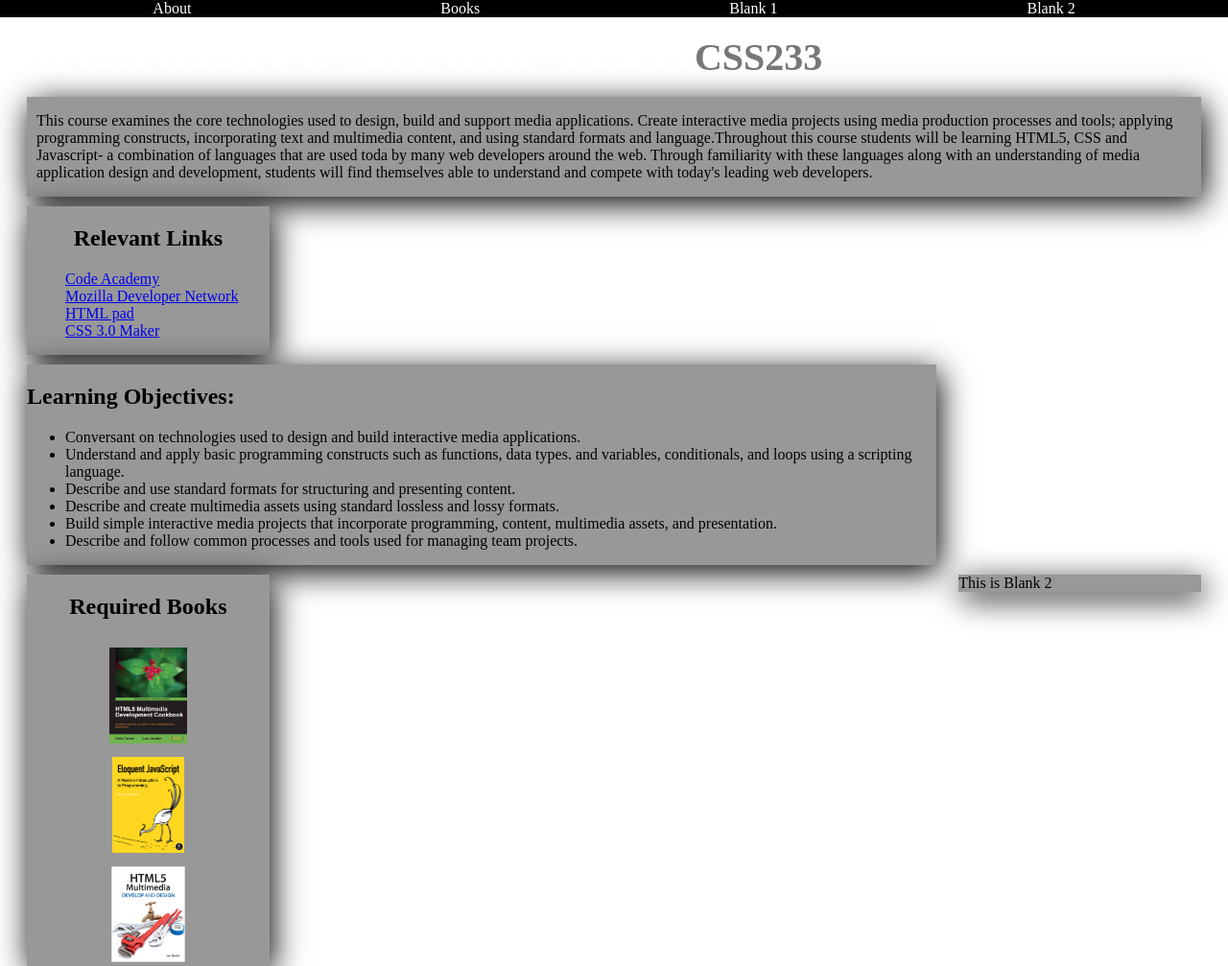
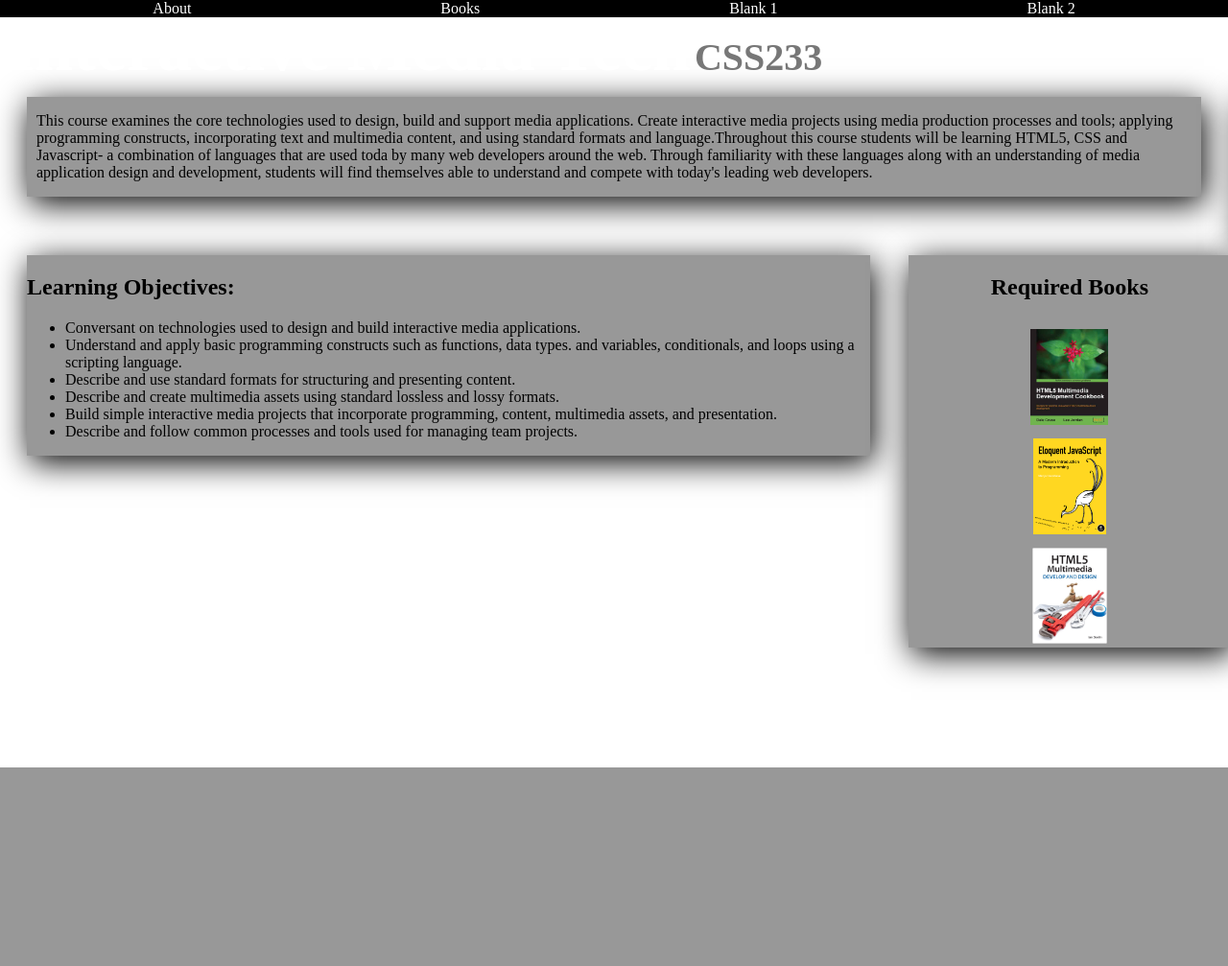
Before and after one commit to CSS233-B/CSS233-B.github.io, a PHP site: page / in a window 1280 px wide; the page is wider, and only the part inside the window is pictured. Shown: that part at 96% size. After the commit the page ends 800 px from the top of that part, so only its background shows below. Run offline with PHP 8.4, Linux system fonts and the light colour scheme.

Commit message:
Re-adjusted CSS to fit page

```diff
--- a/assets/css/style.css
+++ b/assets/css/style.css
@@ -33,7 +33,7 @@
     font-size: 2.5em;
     }
 .wrapper{
-	width:100%;
+	width: 1675px;
 	margin:0;
 }
 section {
@@ -54,7 +54,7 @@ section {
     width: 20%;
     }
 .middle {
-    width: 75%;
+    width: 52.5%;
     left: 25%;
     }
 .top {
```
